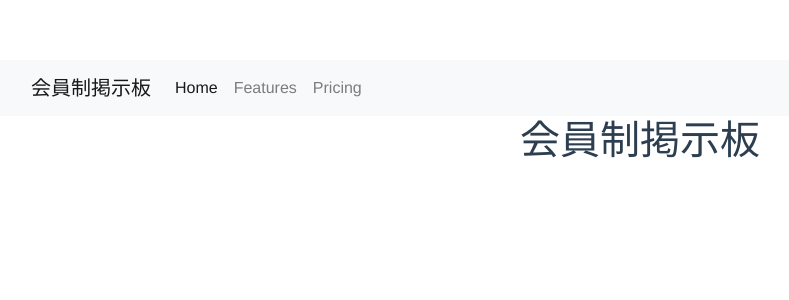
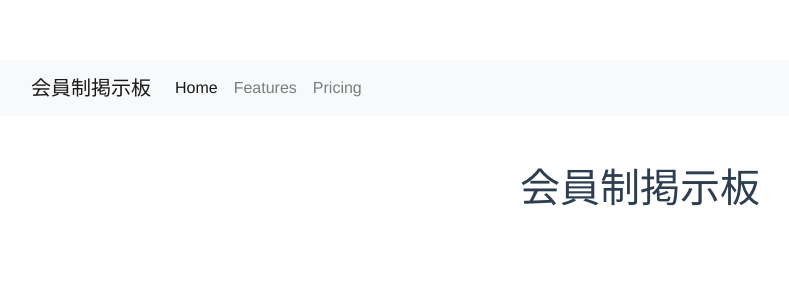
Before and after one commit to YanaPIIDXer/SimpleBBS, a Vue app in the folder frontend/src/: page / in a window 1280 px wide. Shown: the top 300 px of the page, without its empty margins (0-789 px from the left). Built offline with nearby package versions, Linux system fonts and the light colour scheme.

Commit message:
微調整

```diff
--- a/frontend/src/src/components/Top.vue
+++ b/frontend/src/src/components/Top.vue
@@ -1,7 +1,7 @@
 <template>
   <div>
     <NavBar />
-    <h1>会員制掲示板</h1>
+    <h1 class="mt-5">会員制掲示板</h1>
   </div>
 </template>
 
```
